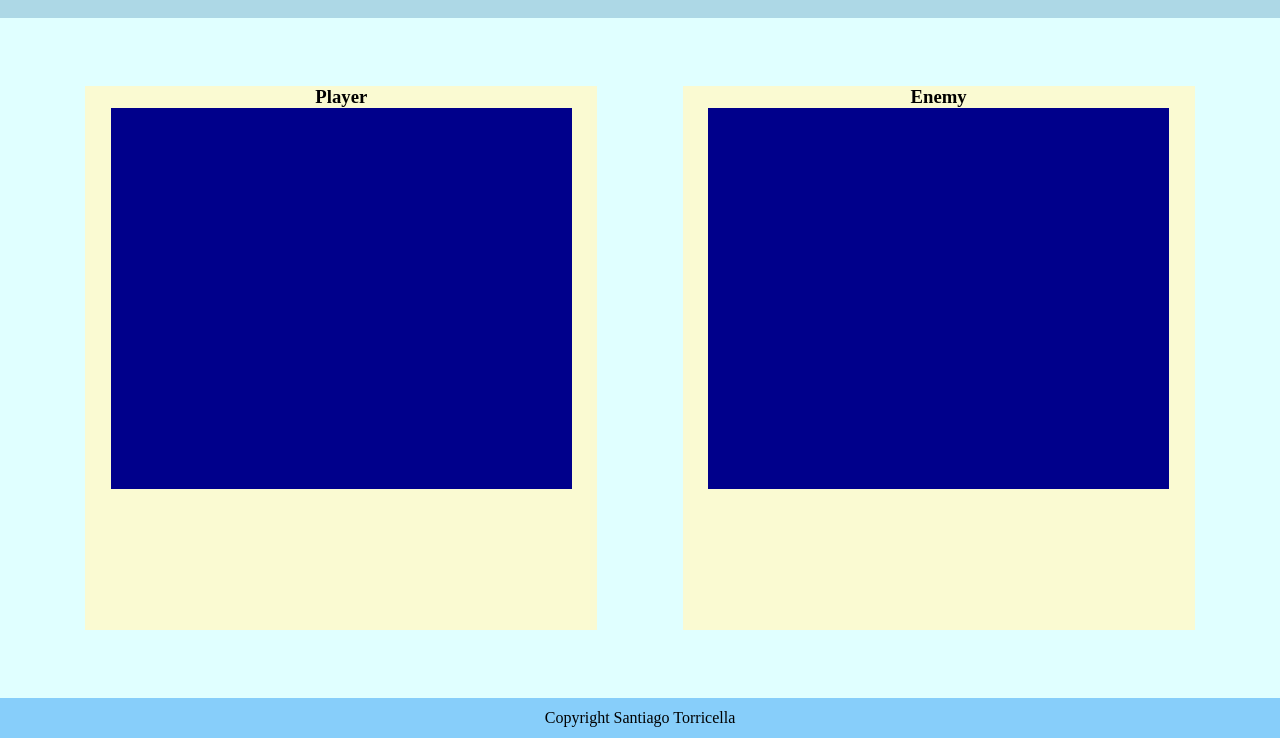
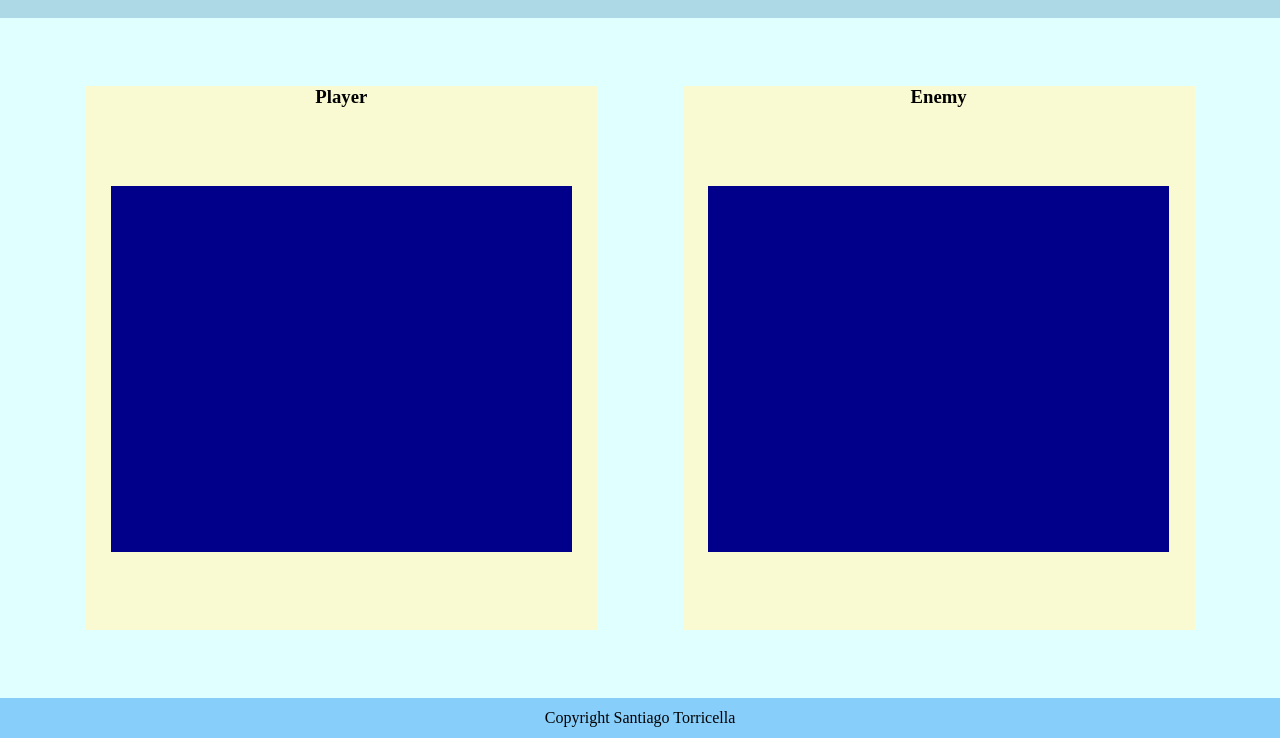
Before and after one commit to SantiagoTorricella/battleship, a website built with webpack: page dist/index.html in a window 1280 px wide. Shown: the part 62-800 px from the top of the page. Built offline with Linux system fonts and the light colour scheme.

Commit message:
UI Enhanced

```diff
--- a/src/styles/style.css
+++ b/src/styles/style.css
@@ -32,6 +32,14 @@ section {
   align-items: center;
 }
 
+.container {
+  width: 100%;
+  height: 100%;
+  display: flex;
+  justify-content: center;
+  align-items: center;
+}
+
 .board {
   height: 70%;
   width: 90%;
```
Also changed, not shown: dist/index.html, dist/main.js.
